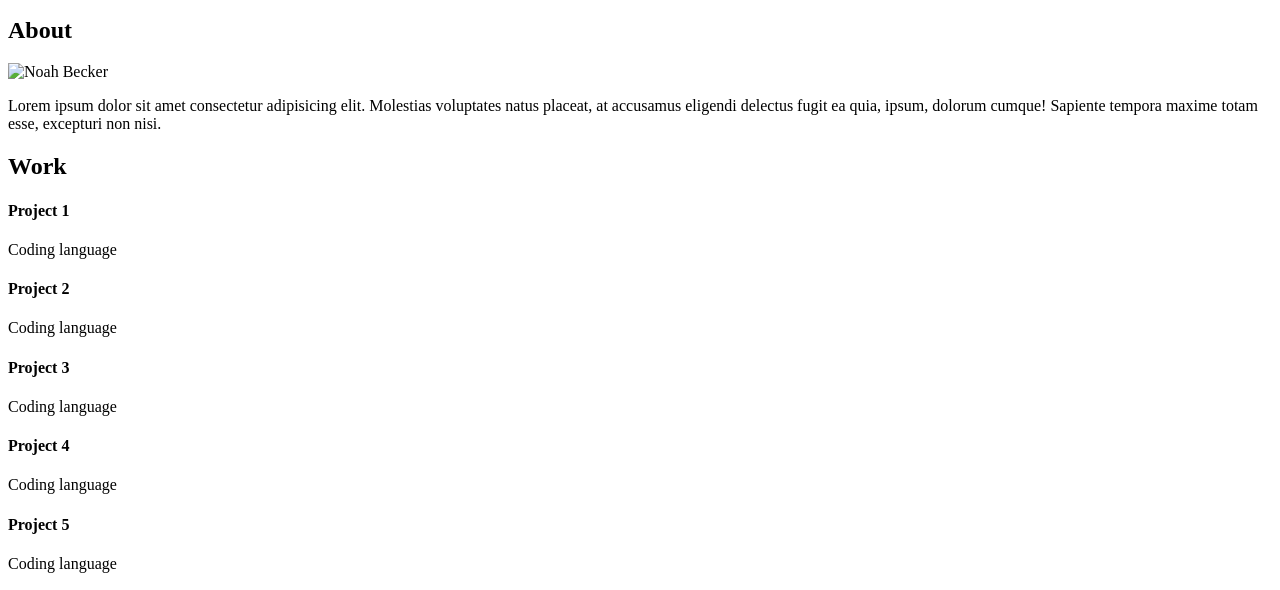
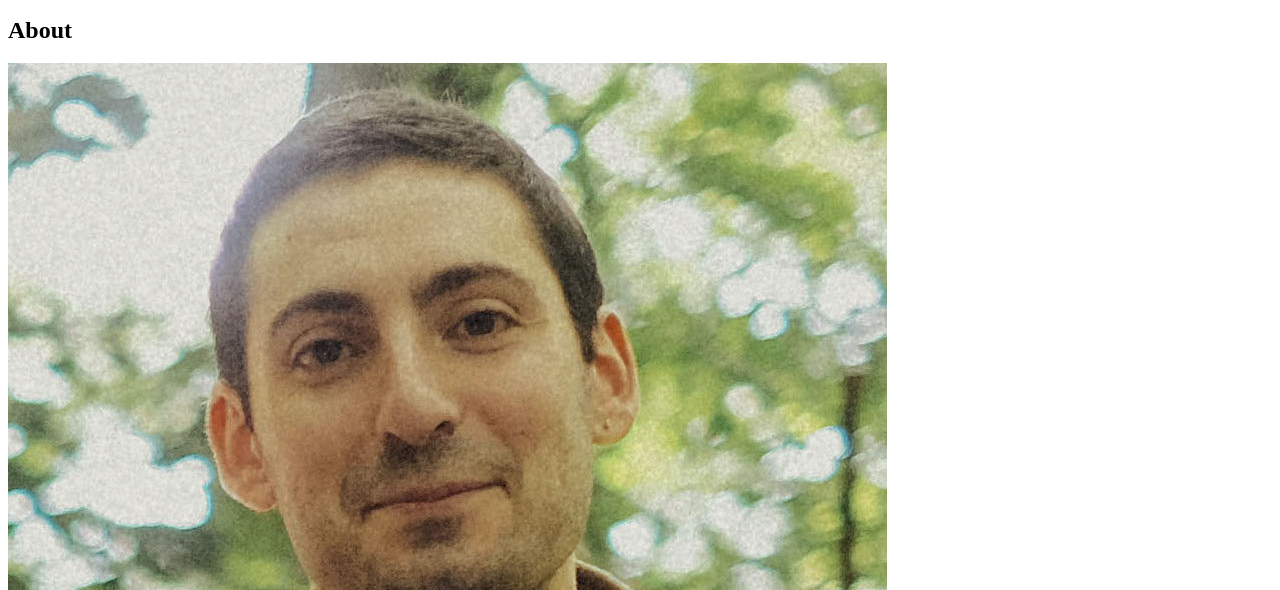
Before and after one commit to noah35becker/noah-becker-portfolio, a plain HTML site: page index.html in a window 1280 px wide. Shown: the part 178-768 px from the top of the page. Drawn offline with Linux system fonts and the light colour scheme.

Commit message:
headshot added

```diff
--- a/index.html
+++ b/index.html
@@ -45,7 +45,7 @@
 
                 <h2>About</h2>
 
-                <img class="personal-photo" alt="Noah Becker"/>
+                <img class="headshot" src="./assets/images/noah-becker-headshot.jpg" alt="Noah Becker"/>
 
                 <p class="bio">
                     Lorem ipsum dolor sit amet consectetur adipisicing elit. Molestias voluptates natus placeat, at accusamus eligendi delectus fugit ea quia, ipsum, dolorum cumque! Sapiente tempora maxime totam esse, excepturi non nisi.
```
Also changed, not shown: assets/images/noah-becker-headshot.jpg (added).
